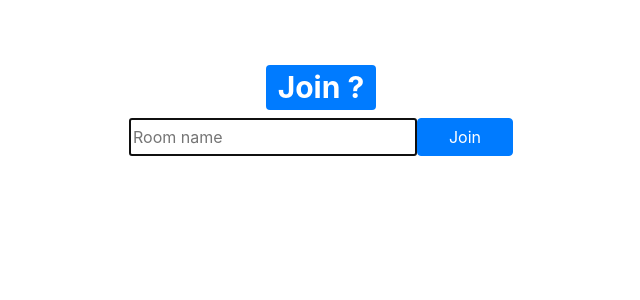
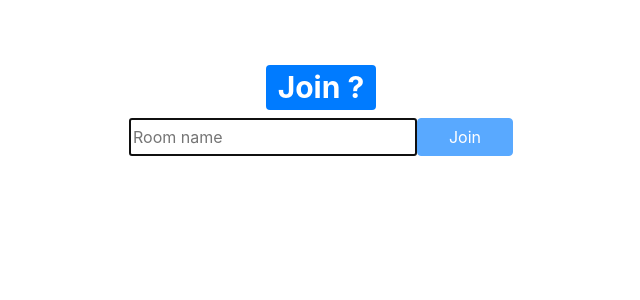
Before and after one commit to zondaTW/channels_test, a Vue app in the folder vue_chat/: page /#/ in a window 1280 px wide. Shown: the top 300 px of the page, without its empty margins (319-959 px from the left). Built offline with nearby package versions, Linux system fonts and the light colour scheme.

Commit message:
Add disable button of join when input is empty

```diff
--- a/vue_chat/src/components/Home.vue
+++ b/vue_chat/src/components/Home.vue
@@ -23,6 +23,8 @@
         }"
         tag="button"
         class="btn btn-primary w-25"
+        :class="{disabled: inputContent.length === 0}"
+        :disabled="inputContent.length === 0"
       >Join</router-link>
     </div>
   </div>
@@ -35,6 +37,8 @@ export default {
     return {
       inputContent: ''
     }
+  },
+  methods: {
   },
   directives: {
     focus: {
```
